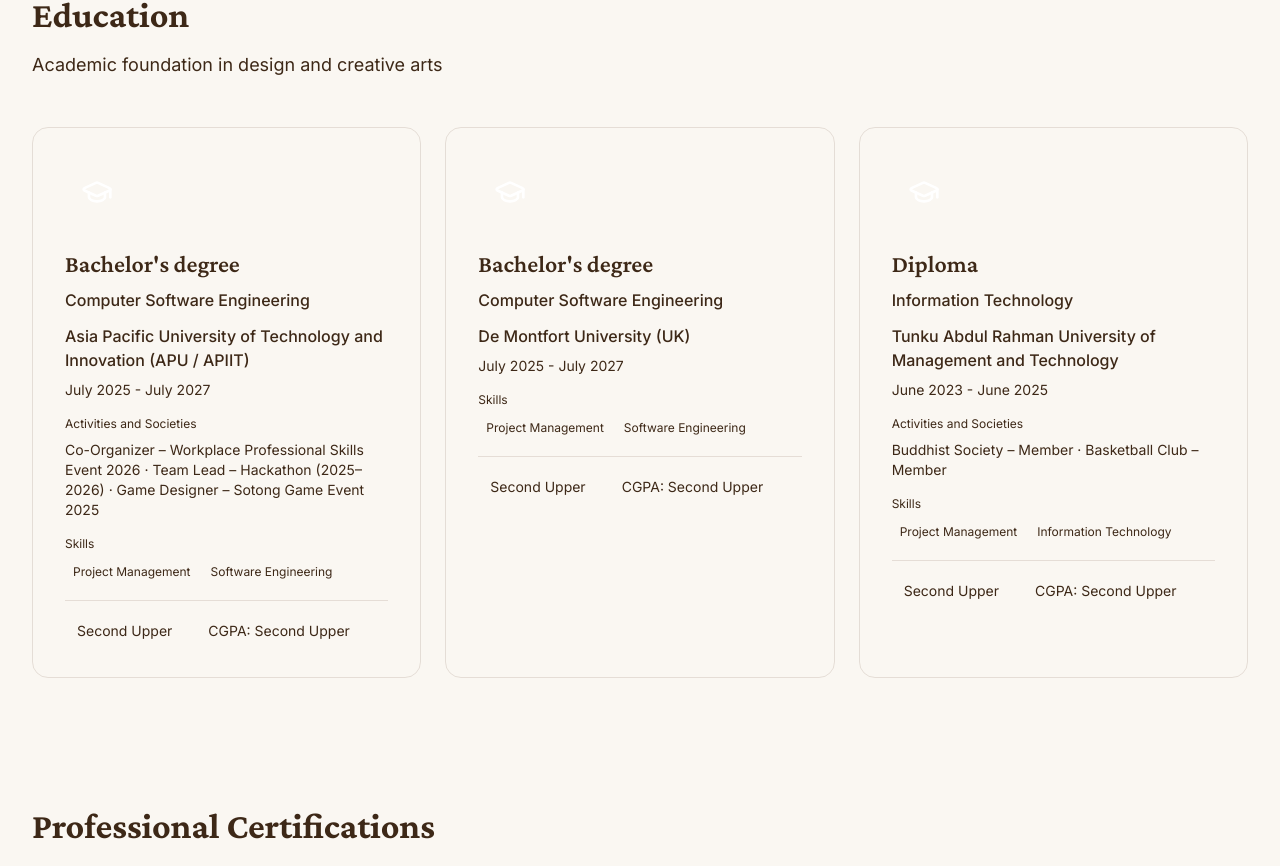
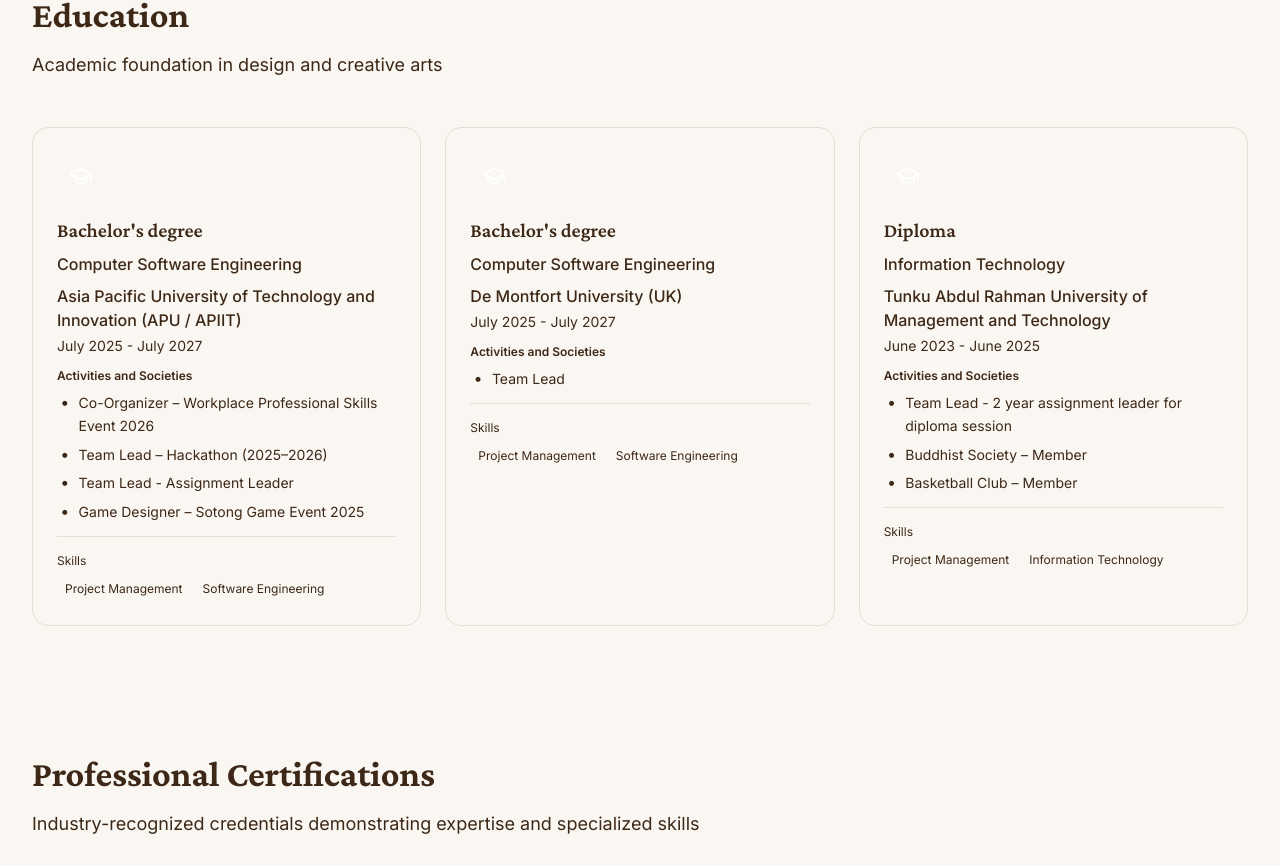
Before and after one commit to Howell-Cho319/howell-cho319.github.io, a React (Vite) app: page /certifications in a window 1280 px wide. Shown: the part 498-1364 px from the top of the page. Built offline with nearby package versions, Linux system fonts and the light colour scheme.

Commit message:
Updated certification section, portfolio and home page resume button for manual controll

```diff
--- a/src/app/pages/Certifications.tsx
+++ b/src/app/pages/Certifications.tsx
@@ -430,9 +430,12 @@
       field: "Computer Software Engineering",
       institution: "Asia Pacific University of Technology and Innovation (APU / APIIT)",
       year: "July 2025 - July 2027",
-      honors: "Second Upper",
-      gpa: "CGPA: Second Upper",
-      activities: "Co-Organizer – Workplace Professional Skills Event 2026 · Team Lead – Hackathon (2025–2026) · Game Designer – Sotong Game Event 2025",
+      activities: [
+        "Co-Organizer – Workplace Professional Skills Event 2026",
+        "Team Lead – Hackathon (2025–2026)",
+        "Team Lead - Assignment Leader",
+        "Game Designer – Sotong Game Event 2025"
+      ],
       skills: ["Project Management", "Software Engineering"],
     },
     {
@@ -440,9 +443,9 @@
       field: "Computer Software Engineering",
       institution: "De Montfort University (UK)",
       year: "July 2025 - July 2027",
-      honors: "Second Upper",
-      gpa: "CGPA: Second Upper",
-      activities: null,
+      activities: [
+        "Team Lead"
+      ],
       skills: ["Project Management", "Software Engineering"],
     },
     {
@@ -450,9 +453,11 @@
       field: "Information Technology",
       institution: "Tunku Abdul Rahman University of Management and Technology",
       year: "June 2023 - June 2025",
-      honors: "Second Upper",
-      gpa: "CGPA: Second Upper",
-      activities: "Buddhist Society – Member · Basketball Club – Member",
+      activities: [
+        "Team Lead - 2 year assignment leader for diploma session",
+        "Buddhist Society – Member",
+        "Basketball Club – Member"
+      ],
       skills: ["Project Management", "Information Technology"],
     },
   ];
@@ -465,7 +470,7 @@
           <motion.div
             initial={{ opacity: 0, y: 20 }}
             animate={{ opacity: 1, y: 0 }}
-            transition={{ duration: 0.6 }}
+            transition={{ duration: 0.15 }}
             className="text-center max-w-3xl mx-auto"
           >
             <h1 className="text-4xl md:text-5xl font-bold mb-6">
@@ -485,7 +490,7 @@
           initial={{ opacity: 0, y: 20 }}
           whileInView={{ opacity: 1, y: 0 }}
           viewport={{ once: true }}
-          transition={{ duration: 0.6 }}
+          transition={{ duration: 0.15 }}
           className="mb-12"
         >
           <h2 className="text-3xl md:text-4xl font-bold mb-4">
@@ -503,26 +508,33 @@
               initial={{ opacity: 0, y: 20 }}
               whileInView={{ opacity: 1, y: 0 }}
               viewport={{ once: true }}
-              transition={{ duration: 0.5, delay: index * 0.1 }}
-              className="bg-card border border-border rounded-2xl p-6 md:p-8"
+              transition={{ duration: 0.15 }}
+              className="bg-card border border-border rounded-2xl p-6"
             >
-              <div className="w-16 h-16 bg-gradient-to-br from-primary to-accent rounded-2xl flex items-center justify-center mb-6">
-                <GraduationCap className="w-8 h-8 text-white" />
+              <div className="w-12 h-12 bg-gradient-to-br from-primary to-accent rounded-2xl flex items-center justify-center mb-4">
+                <GraduationCap className="w-6 h-6 text-white" />
               </div>
-              <h3 className="text-2xl font-semibold mb-2">{edu.degree}</h3>
-              <p className="text-primary font-medium mb-3">{edu.field}</p>
-              <p className="text-muted-foreground font-medium mb-2">{edu.institution}</p>
-              <p className="text-sm text-muted-foreground mb-4">{edu.year}</p>
+              <h3 className="text-xl font-semibold mb-2">{edu.degree}</h3>
+              <p className="text-primary font-medium mb-2">{edu.field}</p>
+              <p className="text-muted-foreground font-medium mb-1">{edu.institution}</p>
+              <p className="text-sm text-muted-foreground mb-3">{edu.year}</p>
 
               {edu.activities && (
-                <div className="mb-4">
-                  <p className="text-xs text-muted-foreground mb-2">Activities and Societies</p>
-                  <p className="text-sm text-muted-foreground">{edu.activities}</p>
+                <div className="mb-3">
+                  <p className="text-xs text-muted-foreground mb-2 font-semibold">Activities and Societies</p>
+                  <ul className="space-y-1.5 pl-1">
+                    {edu.activities.map((activity, activityIndex) => (
+                      <li key={activityIndex} className="text-sm text-muted-foreground flex items-start gap-2.5">
+                        <span className="text-primary font-bold text-base leading-none mt-0.5">•</span>
+                        <span className="flex-1 leading-relaxed">{activity}</span>
+                      </li>
+                    ))}
+                  </ul>
                 </div>
               )}
 
               {edu.skills && (
-                <div className="mb-4">
+                <div className="pt-4 border-t border-border">
                   <p className="text-xs text-muted-foreground mb-2">Skills</p>
                   <div className="flex flex-wrap gap-1">
                     {edu.skills.map((skill, skillIndex) => (
@@ -536,15 +548,6 @@
                   </div>
                 </div>
               )}
-
-              <div className="flex flex-wrap gap-3 pt-4 border-t border-border">
-                <span className="px-3 py-1 bg-accent/20 text-accent-foreground rounded-full text-sm">
-                  {edu.honors}
-                </span>
-                <span className="px-3 py-1 bg-secondary text-secondary-foreground rounded-full text-sm">
-                  {edu.gpa}
-                </span>
-              </div>
             </motion.div>
           ))}
         </div>
@@ -557,7 +560,7 @@
             initial={{ opacity: 0, y: 20 }}
             whileInView={{ opacity: 1, y: 0 }}
             viewport={{ once: true }}
-            transition={{ duration: 0.6 }}
+            transition={{ duration: 0.15 }}
             className="mb-12"
           >
             <h2 className="text-3xl md:text-4xl font-bold mb-4">
@@ -577,7 +580,7 @@
                   initial={{ opacity: 0, y: 20 }}
                   whileInView={{ opacity: 1, y: 0 }}
                   viewport={{ once: true }}
-                  transition={{ duration: 0.5, delay: index * 0.1 }}
+                  transition={{ duration: 0.15 }}
                   className="group"
                 >
                   <div className="bg-card border border-border rounded-2xl p-6 hover:shadow-xl transition-all duration-300 hover:-translate-y-1 h-full flex flex-col">
@@ -637,7 +640,7 @@
           initial={{ opacity: 0, y: 20 }}
           whileInView={{ opacity: 1, y: 0 }}
           viewport={{ once: true }}
-          transition={{ duration: 0.6 }}
+          transition={{ duration: 0.15 }}
           className="mb-12"
         >
           <h2 className="text-3xl md:text-4xl font-bold mb-4">
@@ -657,7 +660,7 @@
                 initial={{ opacity: 0, x: -20 }}
                 whileInView={{ opacity: 1, x: 0 }}
                 viewport={{ once: true }}
-                transition={{ duration: 0.5, delay: index * 0.1 }}
+                transition={{ duration: 0.15 }}
                 className="bg-card border border-border rounded-2xl p-6 md:p-8 hover:shadow-lg transition-shadow"
               >
                 <div className="flex gap-6 items-start">
--- a/src/app/pages/Portfolio.tsx
+++ b/src/app/pages/Portfolio.tsx
@@ -223,7 +223,7 @@
           <motion.div
             initial={{ opacity: 0, y: 20 }}
             animate={{ opacity: 1, y: 0 }}
-            transition={{ duration: 0.6 }}
+            transition={{ duration: 0.15 }}
             className="text-center max-w-3xl mx-auto"
           >
             <h1 className="text-4xl md:text-5xl font-bold mb-6">
@@ -244,7 +244,7 @@
           initial={{ opacity: 0, y: 20 }}
           whileInView={{ opacity: 1, y: 0 }}
           viewport={{ once: true }}
-          transition={{ duration: 0.6 }}
+          transition={{ duration: 0.15 }}
           className="flex flex-wrap justify-center gap-3 mb-12"
         >
           {categories.map((category) => (
@@ -270,7 +270,7 @@
               initial={{ opacity: 0, scale: 0.9 }}
               whileInView={{ opacity: 1, scale: 1 }}
               viewport={{ once: true }}
-              transition={{ duration: 0.5, delay: index * 0.1 }}
+              transition={{ duration: 0.15 }}
               className="group"
             >
               <div className="bg-card border border-border rounded-2xl overflow-hidden hover:shadow-xl transition-all duration-300 hover:-translate-y-2 h-full flex flex-col">
@@ -345,7 +345,7 @@
           initial={{ opacity: 0, y: 20 }}
           whileInView={{ opacity: 1, y: 0 }}
           viewport={{ once: true }}
-          transition={{ duration: 0.6 }}
+          transition={{ duration: 0.15 }}
           className="bg-gradient-to-br from-accent/20 to-secondary/30 rounded-3xl p-8 md:p-12 text-center"
         >
           <h2 className="text-2xl md:text-3xl font-bold mb-4">
```
Also changed, not shown: src/app/pages/Home.tsx (+101 -42 lines).
